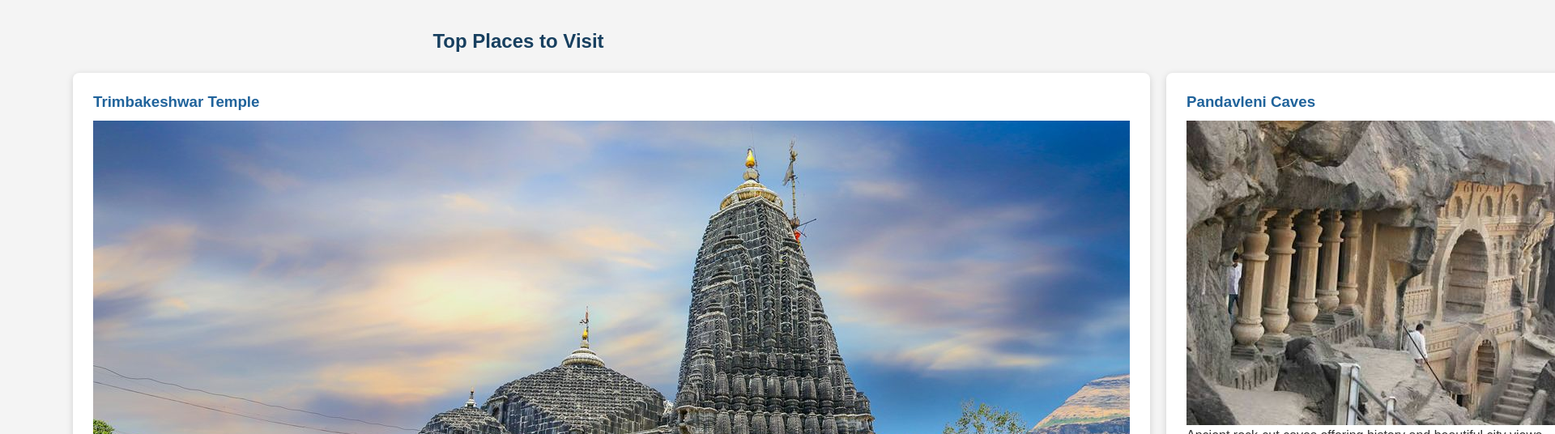
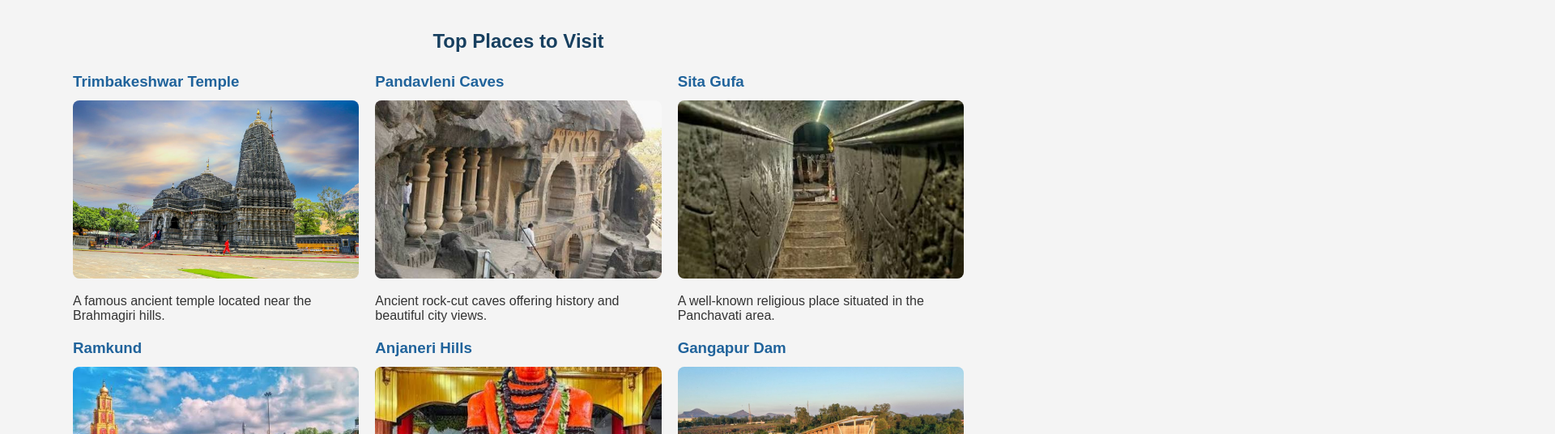
Before and after one commit to manojtoche508-lgtm/assignment-16-responsive-website, a plain HTML site: page places.html in a window 1280 px wide. Shown: the part 80-616 px from the top of the page at 81% size, 1920 px wide, since content can reach past the window. Drawn offline with Linux system fonts and the light colour scheme.

Commit message:
style.css

```diff
--- a/style.css
+++ b/style.css
@@ -151,16 +151,12 @@
 
 /* Individual Card */
 
-.card {
-
-    background-color: white;
-
-    padding: 25px;
-
+.card img {
+    width: 100%;
+    height: 220px;
+    object-fit: cover;
     border-radius: 8px;
-
-    box-shadow: 0 2px 8px
-                rgba(0, 0, 0, 0.15);
+    margin-bottom: 15px;
 }
 
 
```
